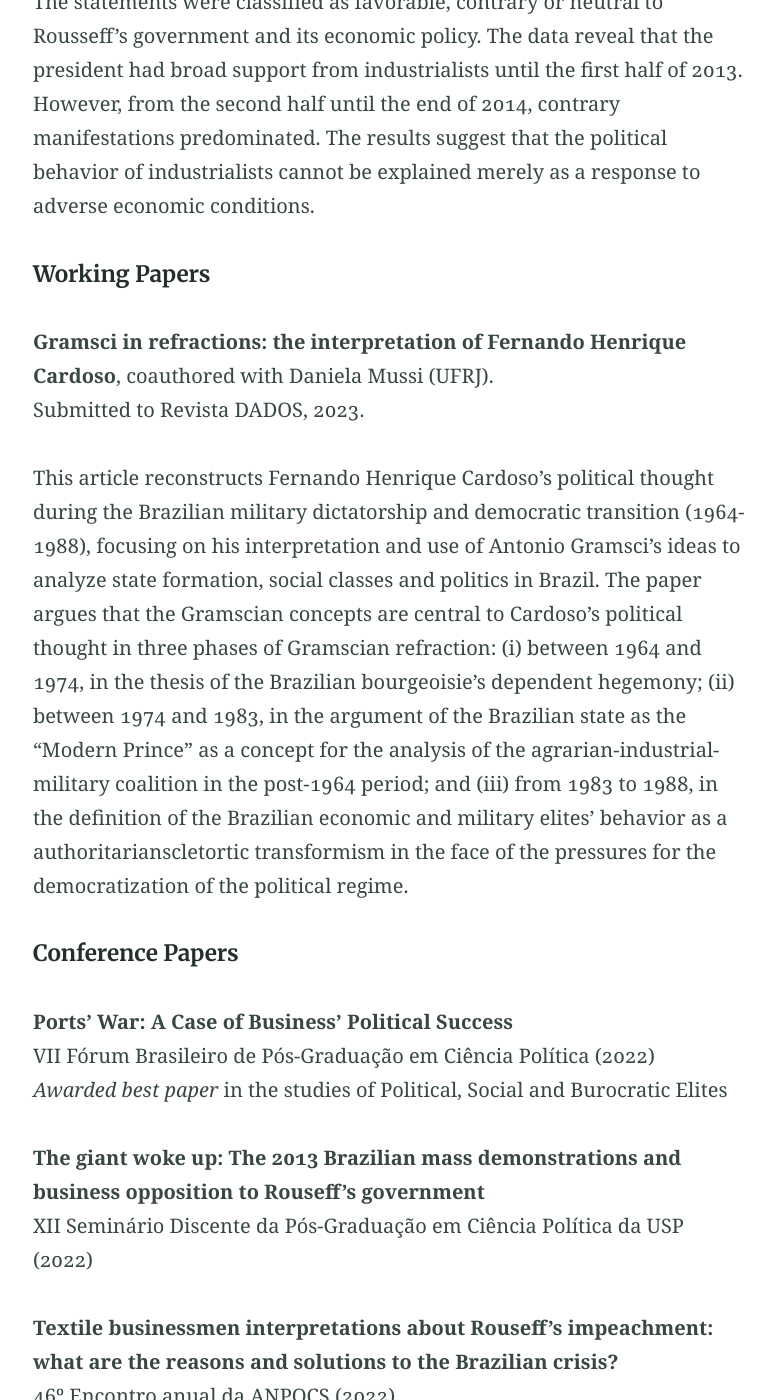
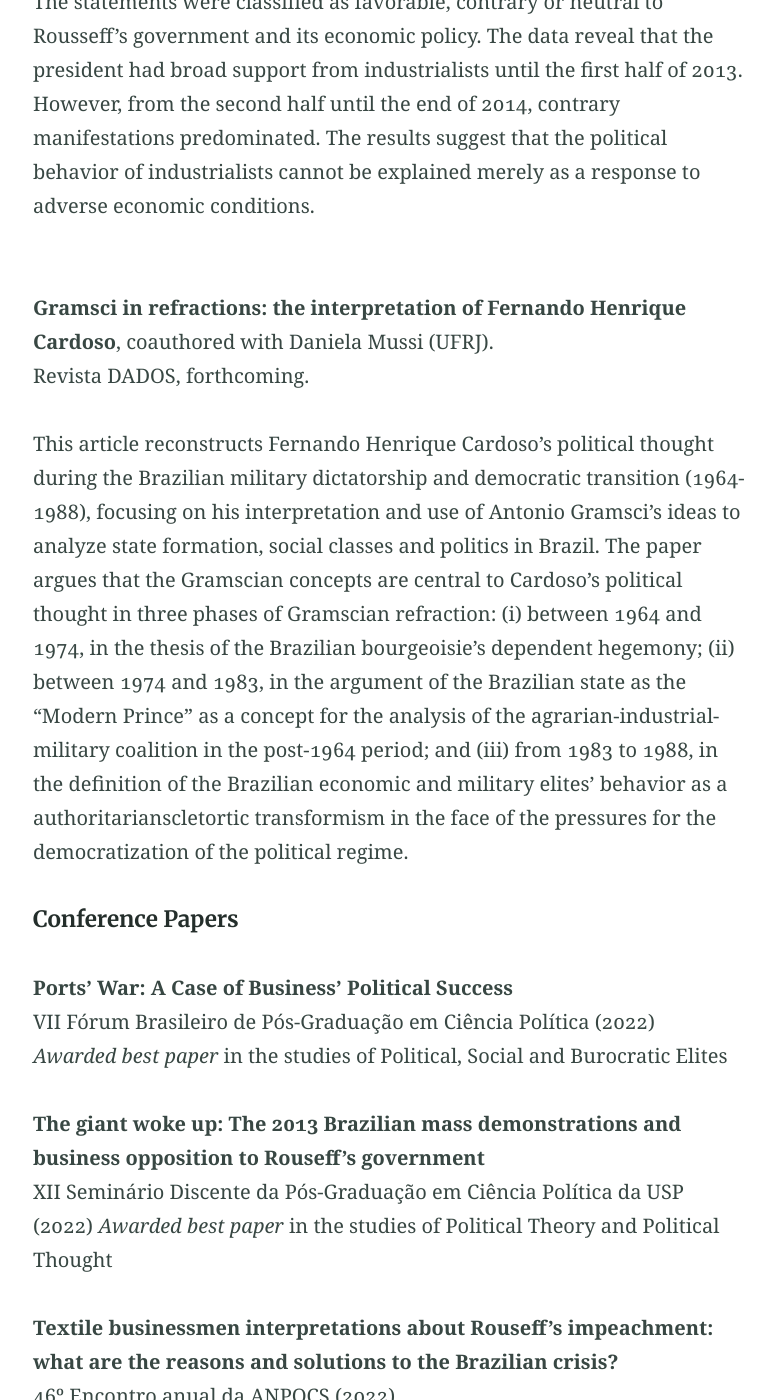
Before and after one commit to nicoleherscovici/nicoleherscovici.github.io, a Jekyll site: the page built from pubs.md, in a window 1280 px wide and 1400 px high, scrolled down 603 px. Shown: the whole window, without its empty margins (250-1025 px from the left). Built offline with Jekyll 4.4.1, drawn with Linux system fonts in a browser that asks for light colours.

Commit message:
Update pubs.md

```diff
--- a/pubs.md
+++ b/pubs.md
@@ -18,11 +18,9 @@ description: Here are some links for publications, op-eds, commentary and the li
 This article contributes to the debate about how to interpret Dilma Rousseff’s governments and the crisis that led to her impeachment in 2016. The starting point is André Singer’s hypothesis about the “productivist coalition” and the political shift of industrial entrepreneurs. Based on the analysis of statements by business leaders in the newspaper, Valor Econômico, between 2011 and 2014, we aimed to verify whether a change in the industrial bourgeoisie’s political position in fact occurred. The statements were classified as favorable, contrary or neutral to Rousseff’s government and its economic policy. The data reveal that the president had broad support from industrialists until the first half of 2013. However, from the second half until the end of 2014, contrary manifestations predominated. The results suggest that the political behavior of industrialists cannot be explained merely as a response to adverse economic conditions.
 
 
-
-##### Working Papers
 <br>
 **Gramsci in refractions: the interpretation of Fernando Henrique Cardoso**, coauthored with Daniela Mussi (UFRJ). <br>
-Submitted to Revista DADOS, 2023.
+Revista DADOS, forthcoming.
 
 
 This article reconstructs Fernando Henrique Cardoso’s political thought during the Brazilian military dictatorship and democratic transition (1964-1988), focusing on his interpretation and use of Antonio Gramsci’s ideas to analyze state formation, social classes and politics in Brazil. The paper argues that the Gramscian concepts are central to Cardoso’s political thought in three phases of Gramscian refraction: (i) between 1964 and 1974, in the thesis of the Brazilian bourgeoisie's dependent hegemony; (ii) between 1974 and 1983, in the argument of the Brazilian state as the “Modern Prince” as a concept for the analysis of the agrarian-industrial-military coalition in the post-1964 period; and (iii) from 1983 to 1988, in the definition of the Brazilian economic and military elites’ behavior as a authoritarianscletortic transformism in the face of the pressures for the democratization of the political regime.
@@ -37,6 +35,7 @@ VII Fórum Brasileiro de Pós-Graduação em Ciência Política (2022)<br>
 
 **The giant woke up: The 2013 Brazilian mass demonstrations and business opposition to Rouseff’s government**<br>
 XII Seminário Discente da Pós-Graduação em Ciência Política da USP (2022)
+*Awarded best paper* in the studies of Political Theory and Political Thought
 
 
 **Textile businessmen interpretations about Rouseff’s impeachment: what are the reasons and solutions to the Brazilian crisis?**<br>
@@ -71,6 +70,7 @@ Translation published as a chapter of the book [*Brasil no inferno global: Capit
 
 ##### Op-eds
 <br>
+
 Boletim Lua Nova: [How do business achieve political success? Evidences from the ports’ war](https://boletimluanova.org/como-os-empresarios-obtem-vitorias-politicas/). 2022.
 
 Boletim Lua Nova: [The giant woke up: The 2013 mass demonstrations and business opposition
```
